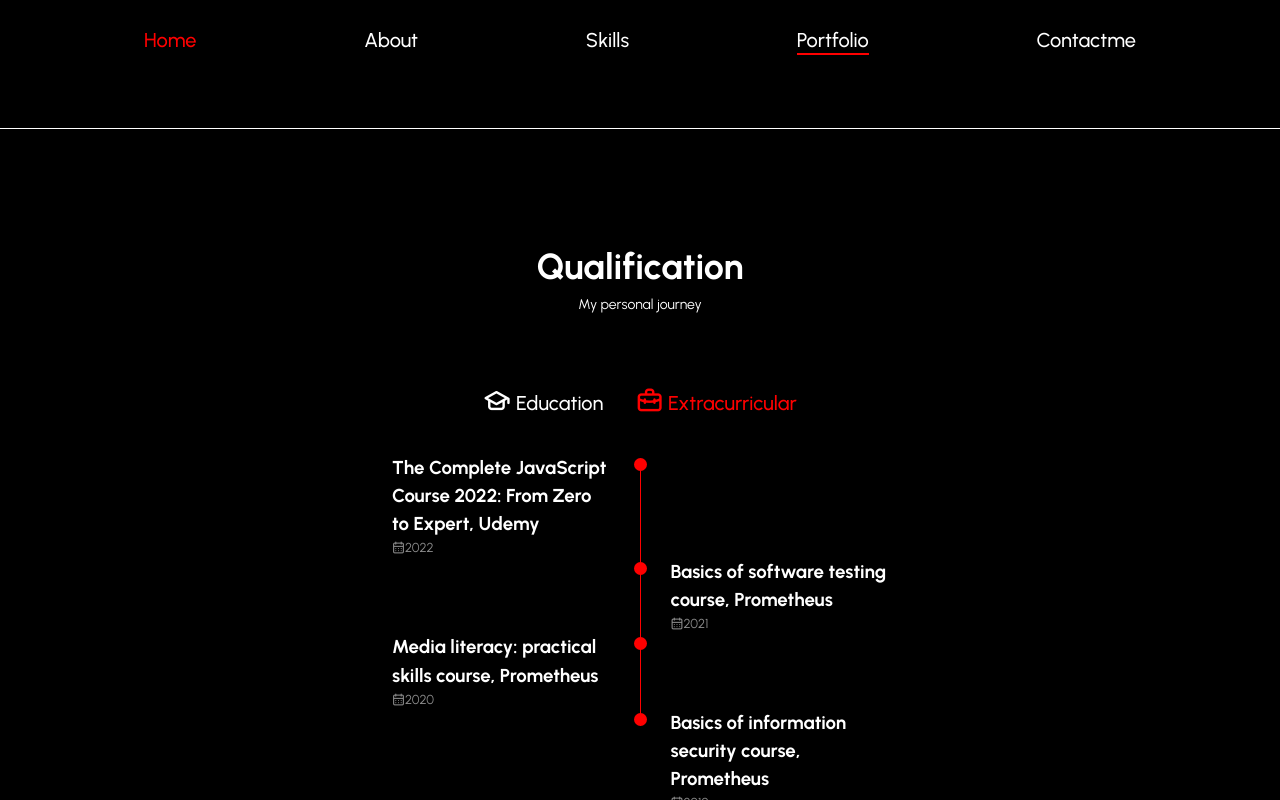
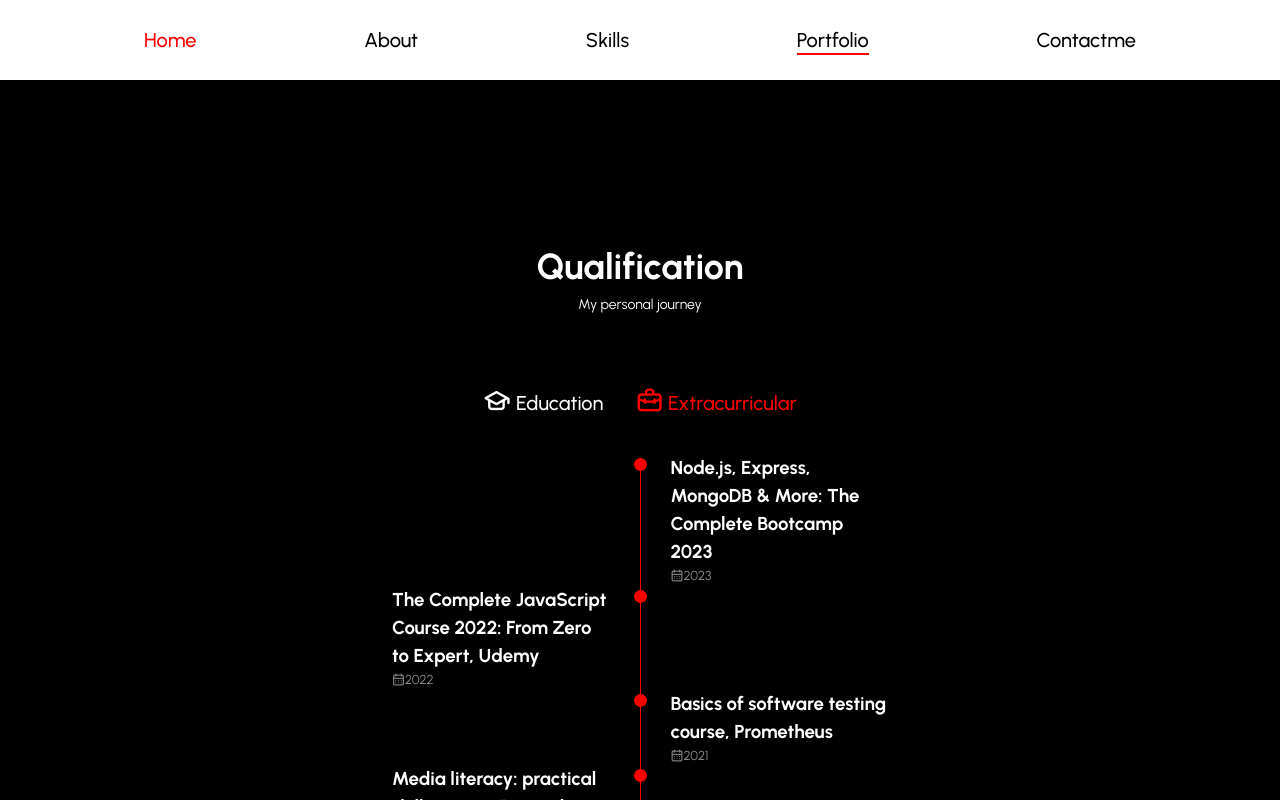
Before and after one commit to outofs/react-portfolio, a React (Create React App) app: page / in a window 1280 px wide. Both pictures are taken after a click on the element "Extracurricular". Shown: the part 2457-3257 px from the top of the page. Built offline with nearby package versions, Linux system fonts and the light colour scheme.

Commit message:
Updating portfolio with new projects

```diff
--- a/src/App.scss
+++ b/src/App.scss
@@ -81,15 +81,15 @@ a {
   padding: 6rem 0 2rem;
   // height: 100vh;
 
-  &::after {
-    content: "";
-    height: 1px;
-    width: 100%;
-    background-color: $text-color;
-    position: absolute;
-    margin-top: 1rem;
-    // bottom: 0;
-  }
+  // &::after {
+  //   content: "";
+  //   height: 1px;
+  //   width: 100%;
+  //   background-color: $text-color;
+  //   position: absolute;
+  //   margin-top: 1rem;
+  //   // bottom: 0;
+  // }
 }
 
 .section__title {
--- a/src/components/header/header.scss
+++ b/src/components/header/header.scss
@@ -6,7 +6,7 @@
   bottom: 0;
   left: 0;
   z-index: $z-fixed;
-  background-color: $body-bg;
+  background-color: $white;
   opacity: 100%;
 
   @include medium-768 {
@@ -83,7 +83,7 @@
       flex-direction: column;
       align-items: center;
       font-size: $small-font-size;
-      color: $text-color;
+      color: $black;
       font-weight: $font-medium;
       transition: 0.3s;
     }
--- a/src/components/qualification/Qualification.tsx
+++ b/src/components/qualification/Qualification.tsx
@@ -52,13 +52,13 @@ const Qualification = () => {
               {/* <!-- Qualification 1 --> */}
               <div className="qualification__data">
                 <div>
-                  <h3 className="qualification__title">Computer Science</h3>
+                  <h3 className="qualification__title">Cybersecurity</h3>
                   <span className="qualification__subtitle">
-                    Lutsk - Volyn national university
+                    Kyiv - National aviation university
                   </span>
                   <div className="qualification__calendar">
                     <i className="uil uil-calendar-alt"></i>
-                    2017-2021
+                    2021-2022
                   </div>
                 </div>
 
@@ -77,13 +77,13 @@ const Qualification = () => {
                 </div>
 
                 <div>
-                  <h3 className="qualification__title">Cybersecurity</h3>
+                  <h3 className="qualification__title">Computer Science</h3>
                   <span className="qualification__subtitle">
-                    Kyiv - National aviation university
+                    Lutsk - Volyn national university
                   </span>
                   <div className="qualification__calendar">
                     <i className="uil uil-calendar-alt"></i>
-                    2021-2022
+                    2017-2021
                   </div>
                 </div>
               </div>
@@ -101,9 +101,37 @@ const Qualification = () => {
             >
               {/* <!-- Qualification 1 --> */}
               <div className="qualification__data">
+                <div></div>
+                <div>
+                  <span className="qualification__rounder"></span>
+                  <span className="qualification__line"></span>
+                </div>
+
+                <div>
+                  <a
+                    href="https://www.udemy.com/certificate/UC-d55630f5-a8b0-4d16-b137-9103cc32c2a2/"
+                    rel="noreferrer"
+                    target="_blank"
+                  >
+                    <h3 className="qualification__title qualification__link">
+                      Node.js, Express, MongoDB & More: The Complete Bootcamp
+                      2023
+                    </h3>
+                  </a>
+
+                  <div className="qualification__calendar">
+                    <i className="uil uil-calendar-alt"></i>
+                    2023
+                  </div>
+                </div>
+              </div>
+
+              {/* <!-- Qualification 2 --> */}
+              <div className="qualification__data">
                 <div>
                   <a
                     href="https://www.udemy.com/certificate/UC-4314b613-febf-4e9f-a716-9d153b117cb1/"
+                    rel="noreferrer"
                     target="_blank"
                   >
                     <h3 className="qualification__title qualification__link">
@@ -124,7 +152,7 @@ const Qualification = () => {
                 </div>
               </div>
 
-              {/* <!-- Qualification 2 --> */}
+              {/* <!-- Qualification 3 --> */}
               <div className="qualification__data">
                 <div></div>
 
@@ -136,6 +164,7 @@ const Qualification = () => {
                 <div>
                   <a
                     href="https://courses.prometheus.org.ua:18090/downloads/5828fad4f3af4330bfcd07ffc602b762/Certificate.pdf"
+                    rel="noreferrer"
                     target="_blank"
                   >
                     <h3 className="qualification__title qualification__link">
@@ -150,11 +179,12 @@ const Qualification = () => {
                 </div>
               </div>
 
-              {/* <!-- Qualification 3 --> */}
+              {/* <!-- Qualification 4 --> */}
               <div className="qualification__data">
                 <div>
                   <a
                     href="https://courses.prometheus.org.ua:18090/downloads/2d888fa11fa24049957ceef319c27678/Certificate.pdf"
+                    rel="noreferrer"
                     target="_blank"
                   >
                     <h3 className="qualification__title qualification__link">
@@ -173,7 +203,7 @@ const Qualification = () => {
                 </div>
               </div>
 
-              {/* <!-- Qualification 4 --> */}
+              {/* <!-- Qualification 5 --> */}
               <div className="qualification__data">
                 <div></div>
 
@@ -184,6 +214,7 @@ const Qualification = () => {
                 <div>
                   <a
                     href="https://courses.prometheus.org.ua:18090/downloads/552e057e8ac44236a135cf2d67d7ed9a/Certificate.pdf"
+                    rel="noreferrer"
                     target="_blank"
                   >
                     <h3 className="qualification__title qualification__link">
--- a/src/components/skills/Skills.tsx
+++ b/src/components/skills/Skills.tsx
@@ -18,14 +18,14 @@ const Skills = () => {
           skillsClose={false}
         />
 
-        {/* <!-- Skills 2 -->
+        {/* <!-- Skills 2 --> */}
 
         <SkillStack
           title="Back-End developer"
           icon="uil-server-network"
           skills={skills.backend}
+          skillsClose={true}
         />
-        */}
 
         {/* <!-- Skills 3 --> */}
         <SkillStack
@@ -36,7 +36,12 @@ const Skills = () => {
         />
 
         {/* <!-- Skills 4 --> */}
-        <SkillStack title="Other" icon="uil-life-ring" skills={skills.other} skillsClose={true} />
+        <SkillStack
+          title="Other"
+          icon="uil-life-ring"
+          skills={skills.other}
+          skillsClose={true}
+        />
       </div>
     </section>
   );
--- a/src/info.ts
+++ b/src/info.ts
@@ -10,7 +10,7 @@ export const skills: Skills = {
     "TailWind",
     "RapidAPI",
   ],
-  backend: [""],
+  backend: ["Node.js", "Express", "REST API", "Mongoose(MongoDB)"],
   design: ["Photoshop", "Figma"],
   other: ["Git", "English(Intermediate)", "Digital Art", "Video Editing"],
 };
@@ -18,9 +18,27 @@ export const skills: Skills = {
 export const projects: Projects = {
   nativeJsProjects: [
     {
+      title: "Natours",
+      description:
+        "MERN stack project. Tour catalog with auth, payment and REST  functionality.",
+      technologies: [
+        "JavaScript",
+        "Node.js",
+        "Express",
+        "Mongoose",
+        "CSS",
+        "PUG",
+        "Git",
+        "MCV",
+      ],
+      demo: "https://natours-node-j9u7.onrender.com/",
+      git: "https://github.com/outofs/natours",
+      img: "projects-img/prjct4.png",
+    },
+    {
       title: "Bankist App",
       description:
-        "Aplication that simulates the performance of certain banking functions.",
+        "Application that simulates the performance of certain banking functions.",
       technologies: ["JavaScript", "CSS", "HTML", "Git"],
       demo: "https://capable-genie-e755c7.netlify.app/",
       git: "https://github.com/outofs/bankist-app",
@@ -49,7 +67,7 @@ export const projects: Projects = {
       description: "Library of diferent culinary recipes.",
       technologies: [
         "JavaScript",
-        "CSS",
+        "SCSS",
         "HTML",
         "ForkifyAPI",
         "MCV Architecture",
```
Also changed, not shown: src/assets/projects-img/prjct4.png, 1 other file (tests, documents, lock files or other folders).
